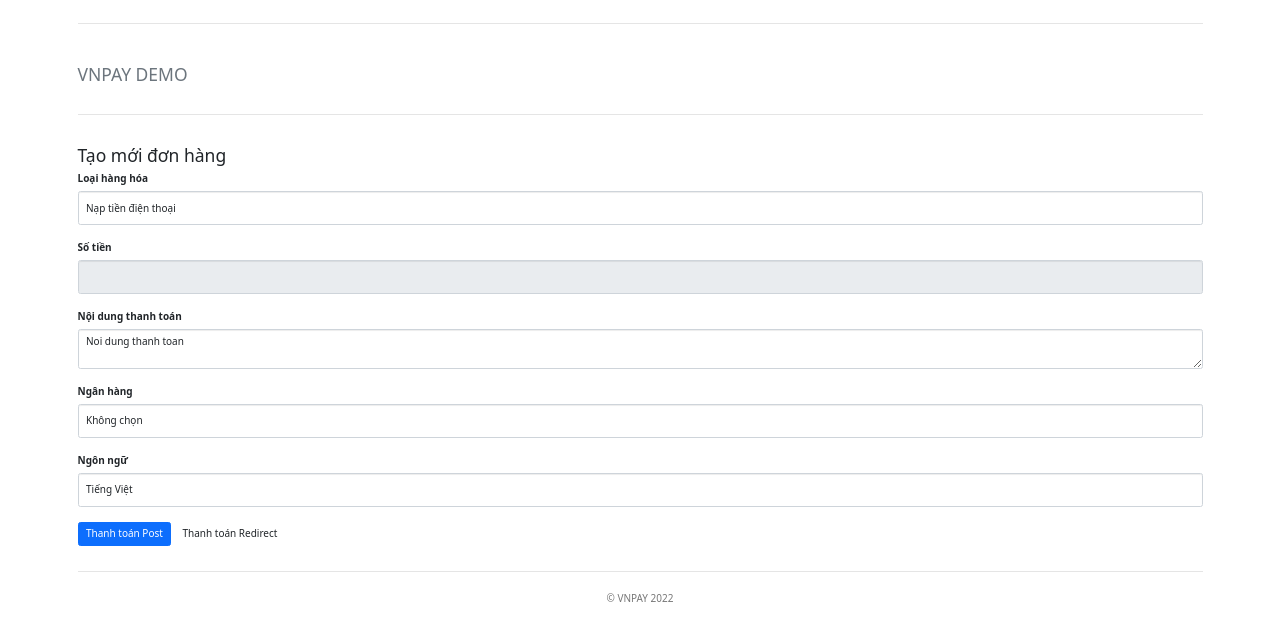
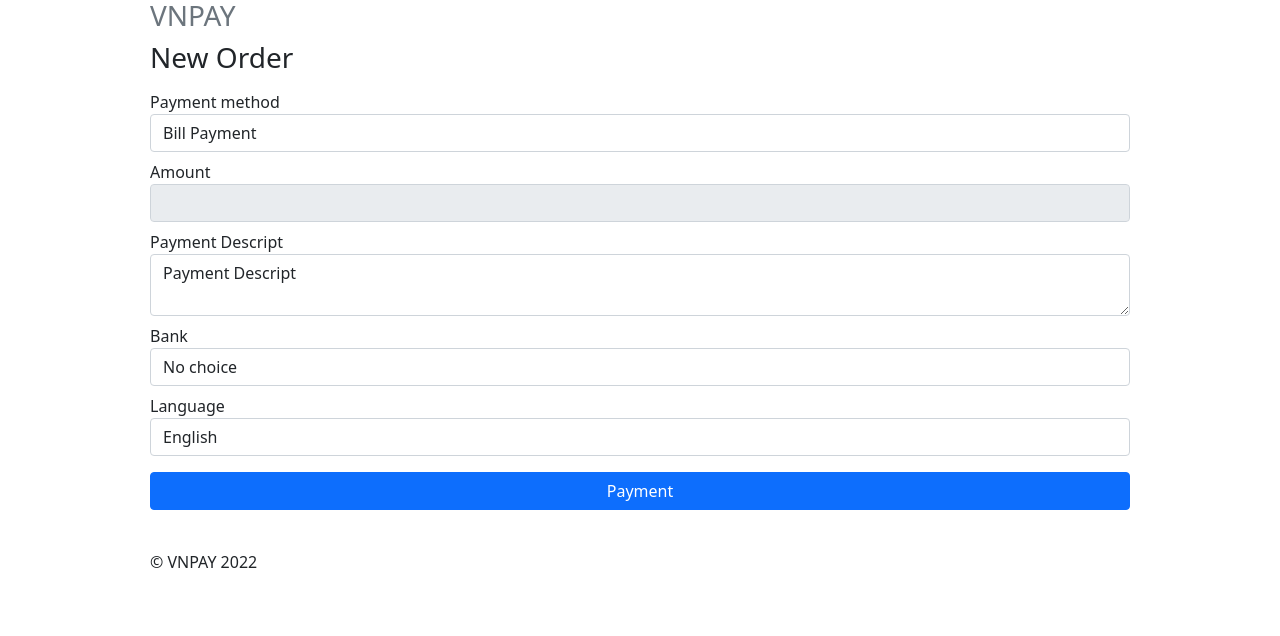
Before and after one commit to KienNguyen1911/ComputingProject, a Laravel app: template resources/views/vnpay/index.blade.php in a window 1280 px wide. Shown: the part 409-1045 px from the top of the page. After the commit the page ends 977 px from the top, so only its background shows below. Run offline with Laravel 9, Linux system fonts and the light colour scheme; the template is opened without the code that fills it, so the values that code supplies are empty.

Commit message:
edit vnpay index text

```diff
--- a/resources/views/vnpay/index.blade.php
+++ b/resources/views/vnpay/index.blade.php
@@ -8,82 +8,81 @@
     <!-- The above 3 meta tags *must* come first in the head; any other head content must come *after* these tags -->
     <meta name="description" content="">
     <meta name="author" content="">
-    <title>Tạo mới đơn hàng</title>
+    <title>New Order</title>
     <!-- Bootstrap core CSS -->
-    <link href="{{ asset('/vnpay/bootstrap.min.css') }}" rel="stylesheet" />
+    {{-- <link href="{{ asset('/vnpay/bootstrap.min.css') }}" rel="stylesheet" /> --}}
     <!-- Custom styles for this template -->
-    <link href="{{ asset('/vnpay/jumbotron-narrow.css') }}" rel="stylesheet">
+    {{-- <link href="{{ asset('/vnpay/jumbotron-narrow.css') }}" rel="stylesheet"> --}}
     <script src="{{ asset('/vnpay/jquery-1.11.3.min.js') }}"></script>
 </head>
 
 <body>
     @include('components.header')
-    <div class="container">
+    <div class="container" style="padding: 20px 80px">
         <div class="header clearfix">
-            <h3 class="text-muted">VNPAY DEMO</h3>
+            <h3 class="text-muted">VNPAY </h3>
         </div>
-        <h3>Tạo mới đơn hàng</h3>
+        <h3>New Order</h3>
         <div class="table-responsive">
             <form action="{{ route('postVNPay', ['id'=>$data->id]) }}" id="create_form" method="POST">
                 @csrf
-                <div class="form-group">
-                    <label for="language">Loại hàng hóa </label>
+                <div class="form-group mt-2">
+                    <label for="language">Payment method </label>
                     <select name="order_type" id="order_type" class="form-control">
-                        <option value="topup">Nạp tiền điện thoại</option>
-                        <option value="billpayment">Thanh toán hóa đơn</option>
-                        <option value="fashion">Thời trang</option>
-                        <option value="other">Khác - Xem thêm tại VNPAY</option>
+                        <option value="billpayment">Bill Payment</option>
+                        <option value="topup">Telephone Card</option>
+                        <option value="fashion">Fashion</option>
+                        <option value="other">Other - more at VNPAY</option>
                     </select>
                 </div>
                 {{-- bỏ mã hóa đơn --}}
-                <div class="form-group">
-                    <label for="amount">Số tiền</label>
+                <div class="form-group mt-2">
+                    <label for="amount">Amount</label>
                     <input class="form-control" id="amount" name="amount" type="number" value="{{$data->total_price}}" readonly />
                 </div>
-                <div class="form-group">
-                    <label for="order_desc">Nội dung thanh toán</label>
-                    <textarea class="form-control" cols="20" id="order_desc" name="order_desc" rows="2">Noi dung thanh toan</textarea>
+                <div class="form-group mt-2">
+                    <label for="order_desc">Payment Descript</label>
+                    <textarea class="form-control" cols="20" id="order_desc" name="order_desc" rows="2">Payment Descript</textarea>
                 </div>
-                <div class="form-group">
-                    <label for="bank_code">Ngân hàng</label>
+                <div class="form-group mt-2">
+                    <label for="bank_code">Bank</label>
                     <select name="bank_code" id="bank_code" class="form-control">
-                        <option value="">Không chọn</option>
-                        <option value="NCB"> Ngan hang NCB</option>
-                        <option value="AGRIBANK"> Ngan hang Agribank</option>
-                        <option value="SCB"> Ngan hang SCB</option>
-                        <option value="SACOMBANK">Ngan hang SacomBank</option>
-                        <option value="EXIMBANK"> Ngan hang EximBank</option>
-                        <option value="MSBANK"> Ngan hang MSBANK</option>
-                        <option value="NAMABANK"> Ngan hang NamABank</option>
-                        <option value="VNMART"> Vi dien tu VnMart</option>
-                        <option value="VIETINBANK">Ngan hang Vietinbank</option>
-                        <option value="VIETCOMBANK"> Ngan hang VCB</option>
-                        <option value="HDBANK">Ngan hang HDBank</option>
-                        <option value="DONGABANK"> Ngan hang Dong A</option>
-                        <option value="TPBANK"> Ngân hàng TPBank</option>
-                        <option value="OJB"> Ngân hàng OceanBank</option>
-                        <option value="BIDV"> Ngân hàng BIDV</option>
-                        <option value="TECHCOMBANK"> Ngân hàng Techcombank</option>
-                        <option value="VPBANK"> Ngan hang VPBank</option>
-                        <option value="MBBANK"> Ngan hang MBBank</option>
-                        <option value="ACB"> Ngan hang ACB</option>
-                        <option value="OCB"> Ngan hang OCB</option>
-                        <option value="IVB"> Ngan hang IVB</option>
-                        <option value="VISA"> Thanh toan qua VISA/MASTER</option>
+                        <option value="">No choice</option>
+                        <option value="NCB"> Bank NCB</option>
+                        <option value="AGRIBANK"> Bank Agribank</option>
+                        <option value="SCB"> Bank SCB</option>
+                        <option value="SACOMBANK">Bank SacomBank</option>
+                        <option value="EXIMBANK"> Bank EximBank</option>
+                        <option value="MSBANK"> Bank MSBANK</option>
+                        <option value="NAMABANK"> Bank NamABank</option>
+                        <option value="VNMART"> E-Wallet VnMart</option>
+                        <option value="VIETINBANK">Bank Vietinbank</option>
+                        <option value="VIETCOMBANK"> Bank VCB</option>
+                        <option value="HDBANK">Bank HDBank</option>
+                        <option value="DONGABANK"> Bank Dong A</option>
+                        <option value="TPBANK"> Bank TPBank</option>
+                        <option value="OJB"> Bank OceanBank</option>
+                        <option value="BIDV"> Bank BIDV</option>
+                        <option value="TECHCOMBANK"> Bank Techcombank</option>
+                        <option value="VPBANK"> Bank VPBank</option>
+                        <option value="MBBANK"> Bank MBBank</option>
+                        <option value="ACB"> Bank ACB</option>
+                        <option value="OCB"> Bank OCB</option>
+                        <option value="IVB"> Bank IVB</option>
+                        <option value="VISA"> Pay by VISA/MASTER</option>
                     </select>
                 </div>
-                <div class="form-group">
-                    <label for="language">Ngôn ngữ</label>
+                <div class="form-group mt-2">
+                    <label for="language">Language</label>
                     <select name="language" id="language" class="form-control">
+                        <option value="en">English</option>
                         <option value="vn">Tiếng Việt</option>
-                        <option value="en">English</option>
                     </select>
                 </div>
                 {{-- bỏ thời hạn thanh toán --}}
 
-                <button type="submit" class="btn btn-primary" id="btnPopup">Thanh toán Post</button>
-                <button type="submit" name="redirect" id="redirect" class="btn btn-default">Thanh toán
-                    Redirect</button>
+                {{-- <button type="submit" class="btn btn-primary" id="btnPopup">Thanh toán Post</button> --}}
+                <button type="submit" name="redirect" id="redirect" class="btn btn-primary btn-block mt-3" style="width: 100%">Payment</button>
 
             </form>
         </div>
```
